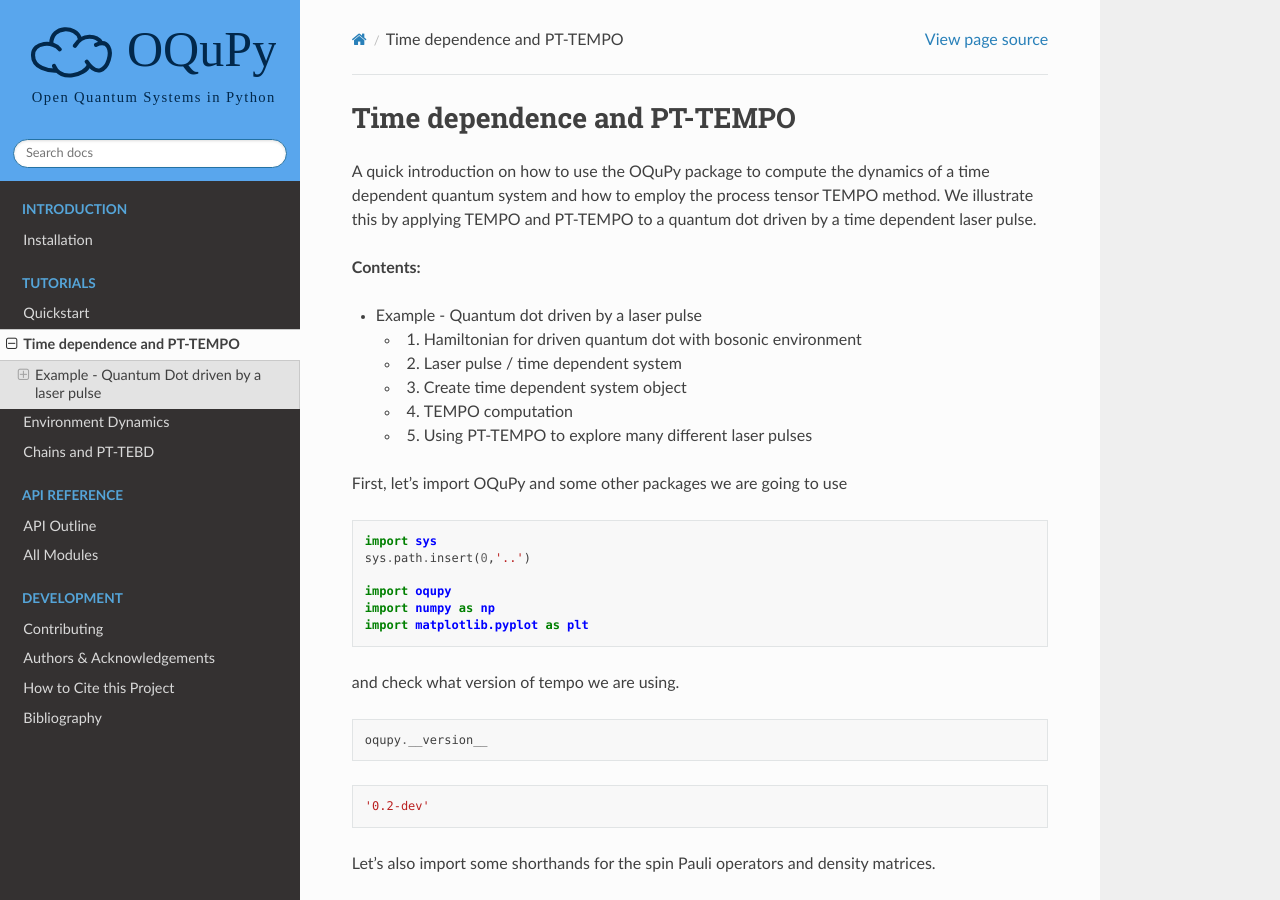
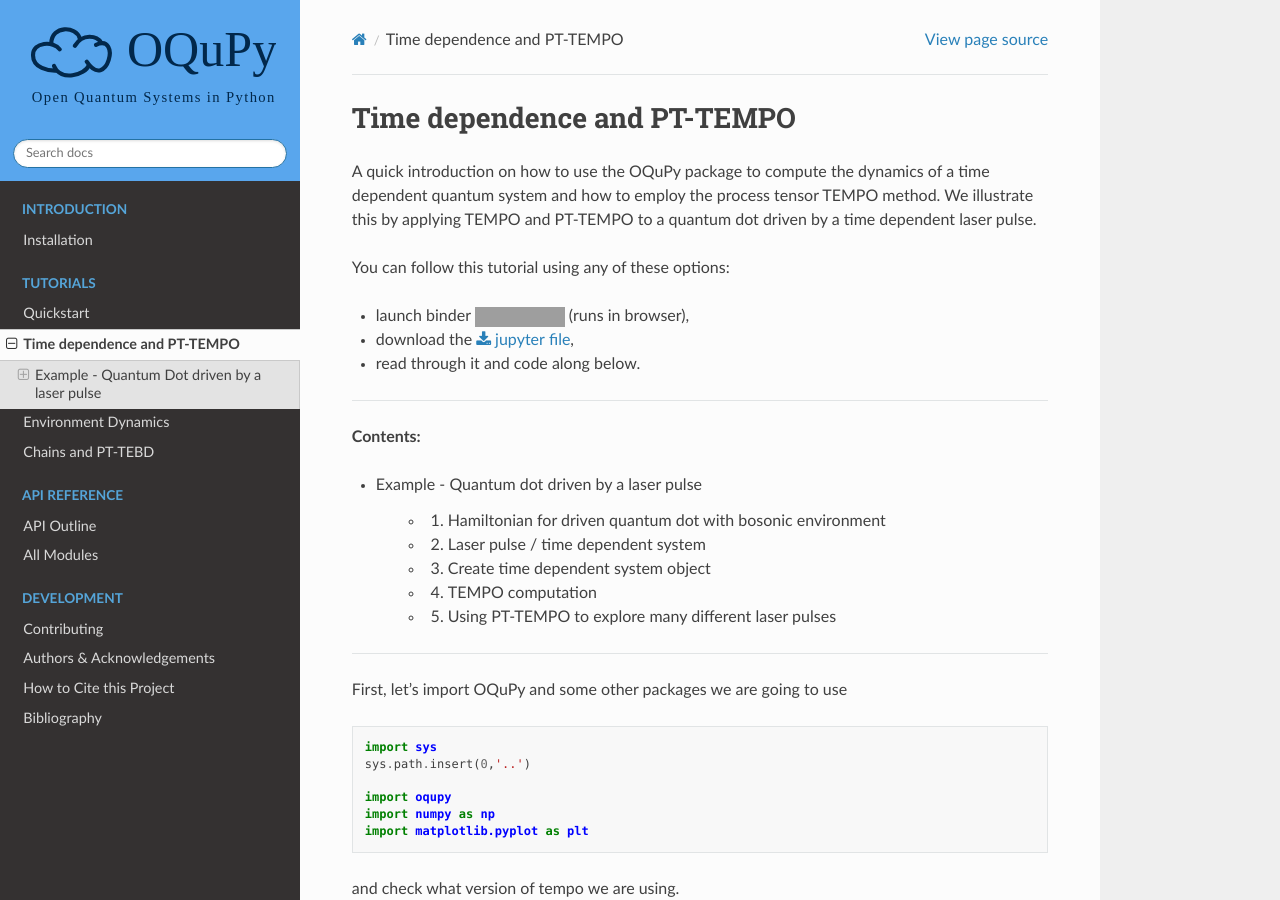
Before and after one commit to tempoCollaboration/OQuPy, a Sphinx documentation site: the page built from docs/pages/tutorials/pt_tempo/pt_tempo.rst, in a window 1280 px wide and 900 px high. Built offline with Sphinx 7.4.7 and the Read the Docs theme 2.0.0, drawn with Linux system fonts in a browser that asks for light colours; grey boxes are pictures that could not be loaded.

Commit message:
Add binder and download links to the tutorials

```diff
--- a/docs/pages/tutorials/pt_tempo/pt_tempo.rst
+++ b/docs/pages/tutorials/pt_tempo/pt_tempo.rst
@@ -6,29 +6,28 @@ dynamics of a time dependent quantum system and how to employ the
 process tensor TEMPO method. We illustrate this by applying TEMPO and
 PT-TEMPO to a quantum dot driven by a time dependent laser pulse.
 
+.. |binder-tutorial| image:: https://mybinder.org/badge_logo.svg
+ :target: https://mybinder.org/v2/gh/tempoCollaboration/OQuPy/main?filepath=tutorials%2Fpt_tempo.ipynb
+
+You can follow this tutorial using any of these options:
+
+- launch binder |binder-tutorial| (runs in browser),
+- download the :download:`jupyter file <https://raw.githubusercontent.com/tempoCollaboration/OQuPy/main/tutorials/pt_tempo.ipynb>`,
+- read through it and code along below.
+
+-------------------------------------------------------------------------------
+
 **Contents:**
 
 -  Example - Quantum dot driven by a laser pulse
 
-   -
+    - 1. Hamiltonian for driven quantum dot with bosonic environment
+    - 2. Laser pulse / time dependent system
+    - 3. Create time dependent system object
+    - 4. TEMPO computation
+    - 5. Using PT-TEMPO to explore many different laser pulses
 
-      1. Hamiltonian for driven quantum dot with bosonic environment
-
-   -
-
-      2. Laser pulse / time dependent system
-
-   -
-
-      3. Create time dependent system object
-
-   -
-
-      4. TEMPO computation
-
-   -
-
-      5. Using PT-TEMPO to explore many different laser pulses
+-------------------------------------------------------------------------------
 
 First, let’s import OQuPy and some other packages we are going to use
 
```
Also changed, not shown: docs/pages/tutorials/bath_dynamics/bath_dynamics.rst (+23 -0 lines), docs/pages/tutorials/pt_tebd/pt_tebd.rst (+15 -6 lines), docs/pages/tutorials/quickstart/quickstart.rst (+15 -10 lines).
